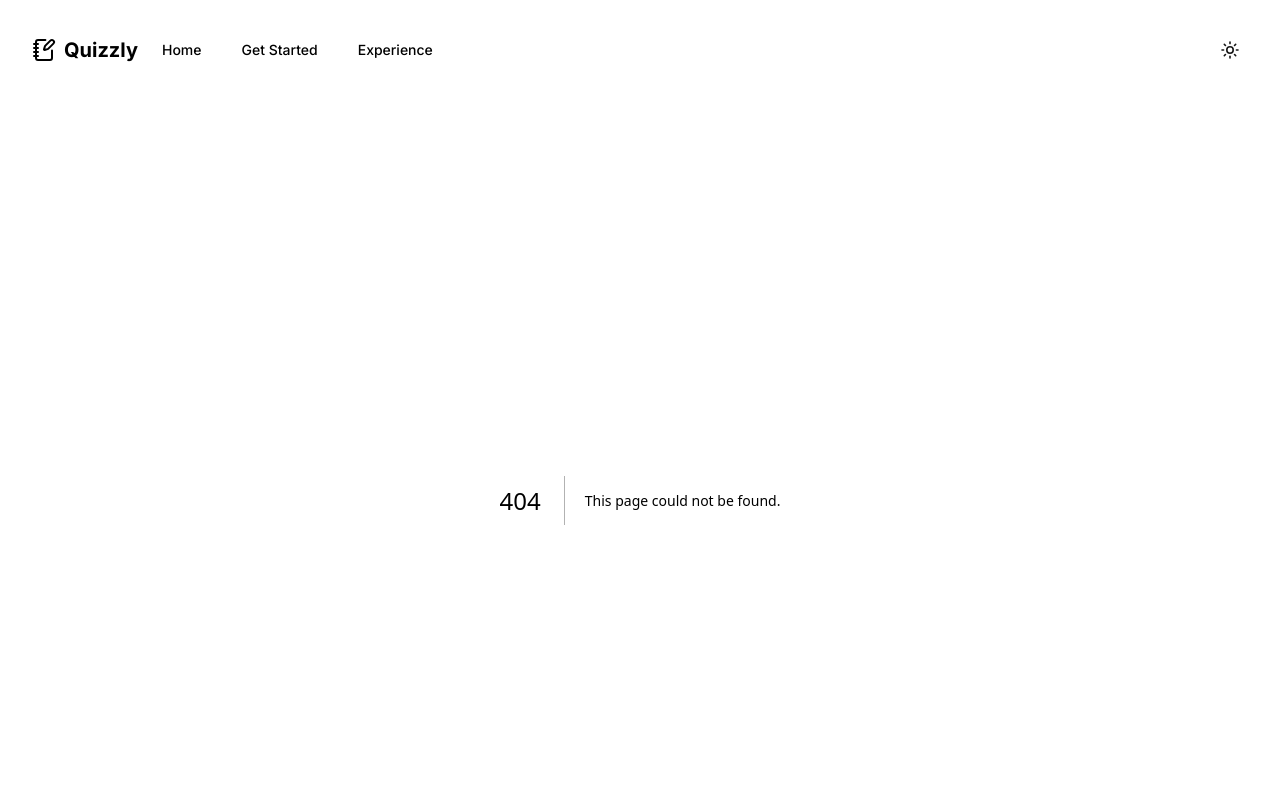
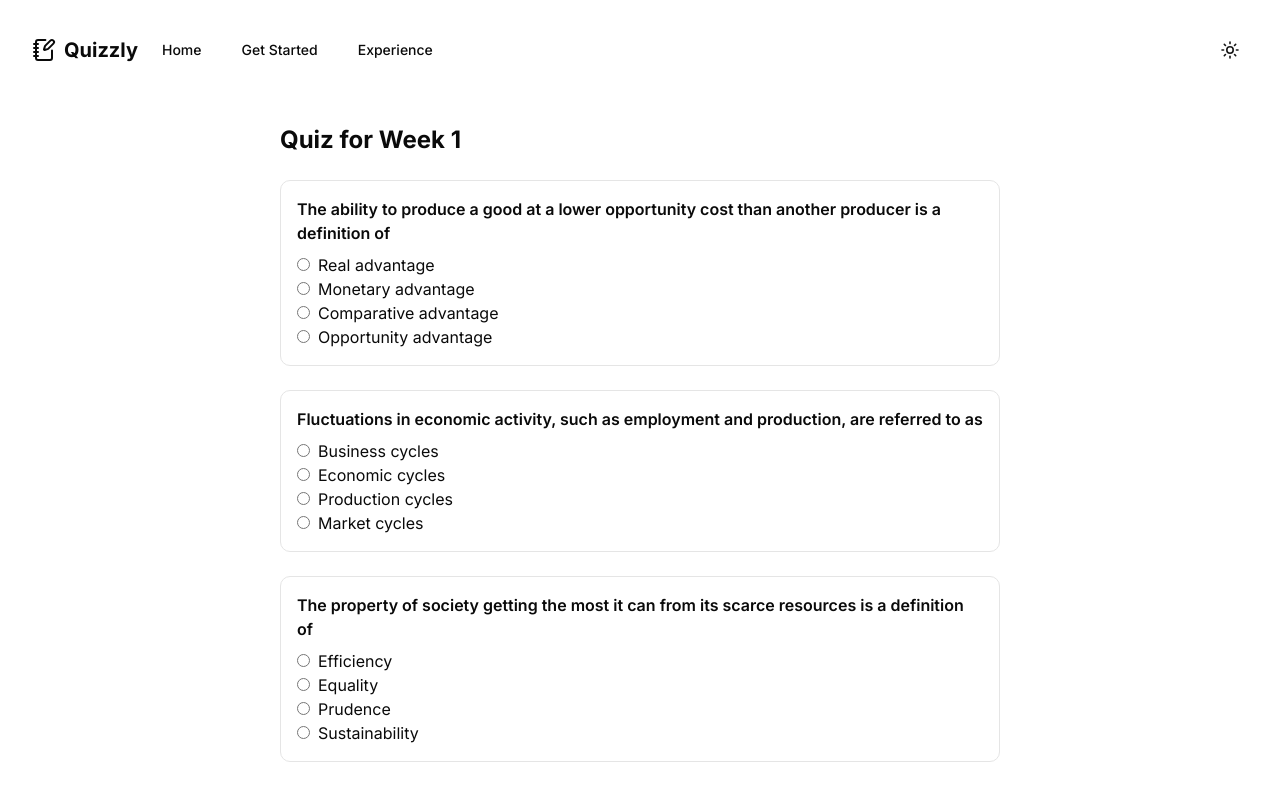
Before and after one commit to SKumr20/quizzly, a Next.js app: page /select-quiz/conservation-econ/week1 in a window 1280 px wide. Before the commit this address had no page. Shown: the top 785 px of the page. Built offline with nearby package versions, Linux system fonts and the light colour scheme.

Commit message:
Add dynamic quiz page

```diff
--- a/src/data/quizzes/week0.json
+++ b/public/data/quizzes/week1.json
@@ -1,7 +1,7 @@
 {
     "quizzes": [
       {
-        "title": "week0",
+        "title": "week1",
         "questions": [
           {
             "index": 1,
--- a/src/app/select-quiz/conservation-econ/ConservationWeeks.jsx
+++ b/src/app/select-quiz/conservation-econ/ConservationWeeks.jsx
@@ -15,7 +15,7 @@ export const quizzes = [
   {
     title: "Week 1",
     description: "What is Economics?",
-    link: "/select-quiz/conservation-econ/",
+    link: "/select-quiz/conservation-econ/week1",
   },
   {
     title: "Week 2",
--- /dev/null
+++ b/src/app/select-quiz/conservation-econ/[week]/page.jsx
@@ -0,0 +1,71 @@
+"use client";
+
+import { useState, useEffect } from "react";
+import { useSearchParams } from "next/navigation";
+import Link from "next/link";
+
+export default function QuizPage() {
+  const searchParams = useSearchParams();
+  const week = searchParams.get("week") || "week1"; // Default to week1
+
+  const [questions, setQuestions] = useState([]);
+  const [selectedAnswers, setSelectedAnswers] = useState({});
+
+  useEffect(() => {
+    async function fetchQuestions() {
+      try {
+        const res = await fetch(`/data/quizzes/${week}.json`);
+        if (!res.ok) throw new Error(`Failed to load ${week}.json`);
+
+        const data = await res.json();
+        console.log("Fetched quiz data:", data); // Debugging
+
+        // Extracting questions from the correct structure
+        const quiz = data.quizzes.find(q => q.title === week);
+        if (!quiz || !quiz.questions) throw new Error("Invalid quiz format");
+
+        setQuestions(quiz.questions);
+      } catch (error) {
+        console.error("Error fetching quiz data:", error);
+        setQuestions([]); // Prevents crashing
+      }
+    }
+
+    fetchQuestions();
+  }, [week]);
+
+  return (
+    <div className="max-w-3xl mx-auto p-6">
+      <h1 className="text-2xl font-bold mb-6">Quiz for {week.replace("week", "Week ")}</h1>
+
+      {questions.length > 0 ? (
+        questions.map((q, index) => (
+          <div key={index} className="mb-6 p-4 border rounded-lg">
+            <h2 className="font-semibold">{q.question}</h2>
+            <div className="mt-2">
+              {q.options.map((option, i) => (
+                <label key={i} className="block">
+                  <input
+                    type="radio"
+                    name={`question-${index}`}
+                    value={option}
+                    checked={selectedAnswers[index] === option}
+                    onChange={() => handleAnswerSelect(index, option)}
+                    className="mr-2"
+                  />
+                  {option}
+                </label>
+              ))}
+            </div>
+          </div>
+        ))
+      ) : (
+        <p>Loading questions...</p>
+      )}
+
+      <Link href="/select-quiz/conservation-econ">
+        <button className="mt-6 px-4 py-2 bg-blue-500 text-white rounded">Back to Quizzes</button>
+      </Link>
+    </div>
+  );
+}
--- a/src/components/ui/card-hover-effect.jsx
+++ b/src/components/ui/card-hover-effect.jsx
@@ -33,7 +33,7 @@ export const HoverEffect = ({
                 }}
                 exit={{
                   opacity: 0,
-                  transition: { duration: 0.15 },
+                  transition: { duration: 0.15, delay: 2},
                 }} />
             )}
           </AnimatePresence>
```
